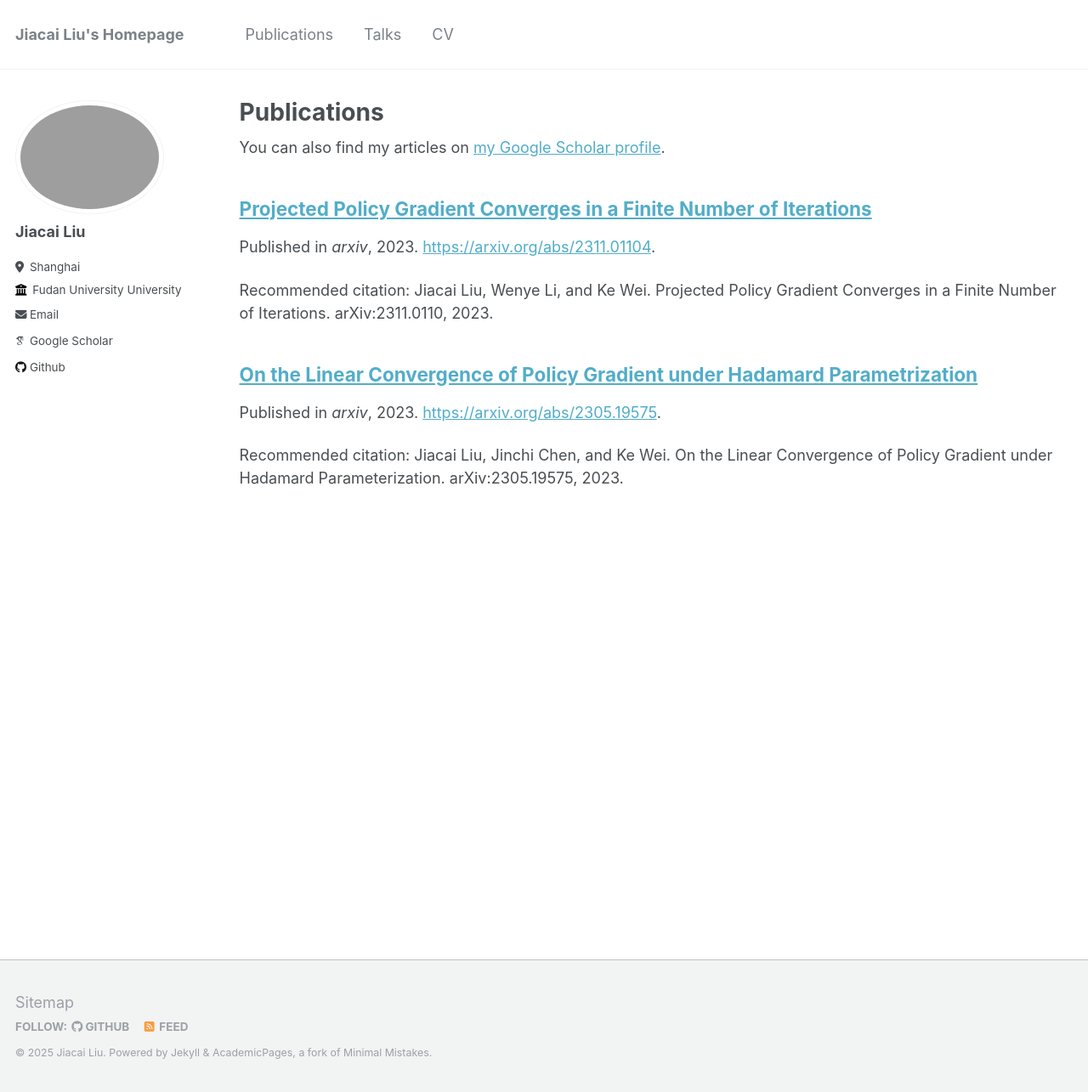
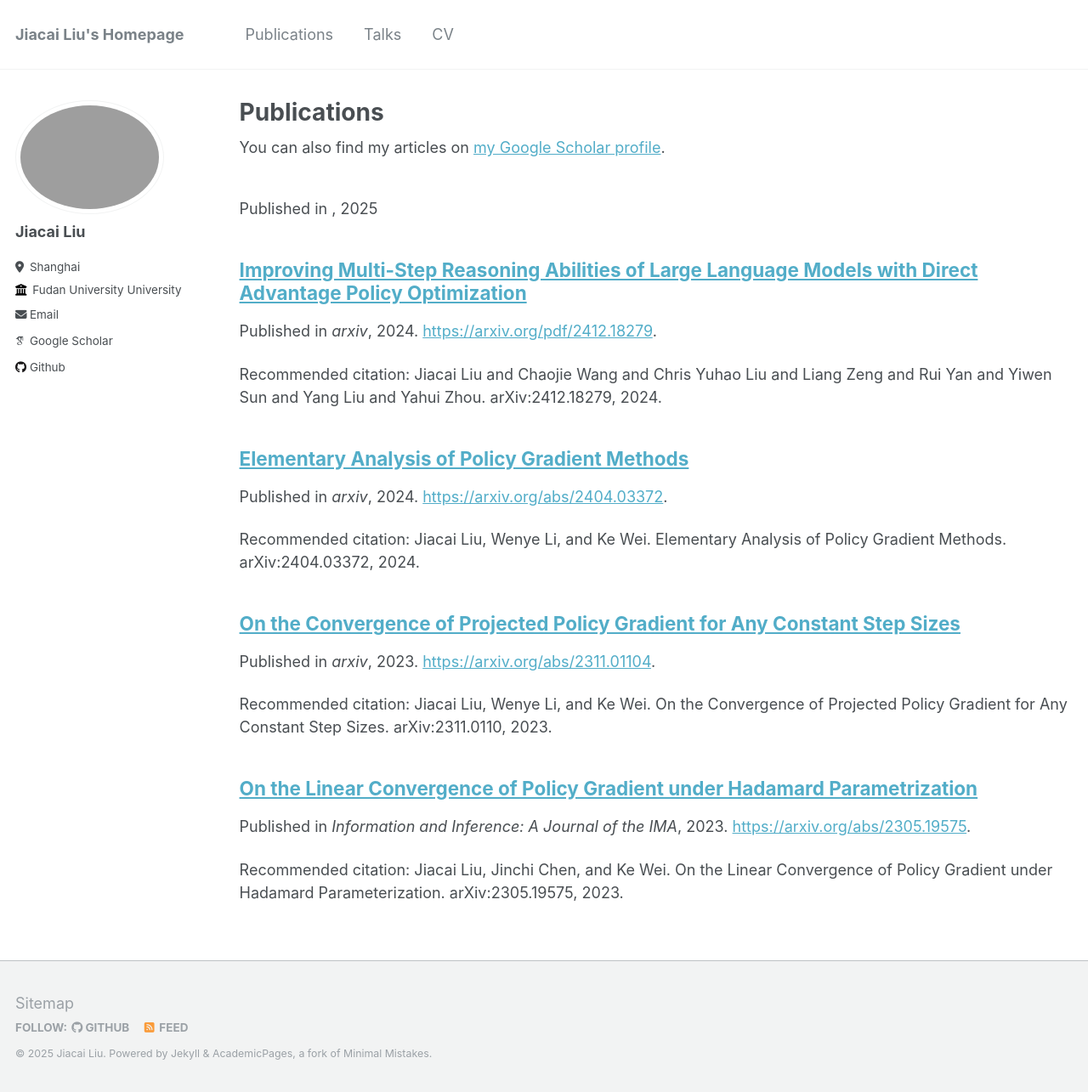
Before and after one commit to skydownacai/JiacaiLiu.github.io, a Jekyll site: the page built from _pages/publications.md, in a window 1280 px wide and 1285 px high. Shown: the whole window at 85% size. Built offline with Jekyll 4.4.1, drawn with Linux system fonts in a browser that asks for light colours; some web fonts are replaced.

Commit message:
修改paper

```diff
--- /dev/null
+++ b/_publications/DAPO.md
@@ -0,0 +1,12 @@
+---
+title: "Improving Multi-Step Reasoning Abilities of Large Language Models with Direct Advantage Policy Optimization"
+collection: publications
+permalink: /publication/DAPO
+excerpt: ''
+date: 2024-12-24
+venue: 'arxiv'
+paperurl: 'https://arxiv.org/pdf/2412.18279'
+citation: 'Jiacai Liu and Chaojie Wang and Chris Yuhao Liu and Liang Zeng and Rui Yan and Yiwen Sun and Yang Liu and Yahui Zhou. arXiv:2412.18279, 2024.'
+---
+
+The role of reinforcement learning (RL) in enhancing the reasoning of large language models (LLMs) is becoming increasingly significant. Despite the success of RL in many scenarios, there are still many challenges in improving the reasoning of LLMs. One challenge is the sparse reward, which makes optimization difficult for RL and necessitates a large amount of data samples. Another challenge stems from the inherent instability of RL, particularly when using Actor-Critic (AC) methods to derive optimal policies, which often leads to unstable training processes.  To address these issues, we introduce Direct Advantage-Based Policy Optimization (DAPO), a novel step-level offline RL algorithm for enhancing the reasoning abilities of LLMs. Unlike standard alignment that relies solely on outcome rewards to optimize policies (such as DPO),  DAPO employs a critic function to predict the reasoning accuracy at each step, thereby generating dense signals to refine the generation strategy. Additionally, the Actor and Critic components in DAPO are trained independently, avoiding the co-training instability observed in standard AC algorithms like PPO.  We train DAPO on mathematical and code problems and then evaluate its performance on multiple benchmarks. Our results show that DAPO can effectively enhance the mathematical and code capabilities on both SFT models and RL models, demonstrating the effectiveness of DAPO.
--- a/_publications/HadamardPG.md
+++ b/_publications/HadamardPG.md
@@ -4,7 +4,7 @@ collection: publications
 permalink: /publication/HadamardPG
 excerpt: ''
 date: 2023-05-31
-venue: 'arxiv'
+venue: 'Information and Inference: A Journal of the IMA'
 paperurl: 'https://arxiv.org/abs/2305.19575'
 citation: ' Jiacai Liu, Jinchi Chen, and Ke Wei. On the Linear Convergence of Policy Gradient under Hadamard Parameterization. arXiv:2305.19575, 2023.'
 ---
--- a/_publications/PPG.md
+++ b/_publications/PPG.md
@@ -1,12 +1,12 @@
 ---
-title: "Projected Policy Gradient Converges in a Finite Number of Iterations"
+title: "On the Convergence of Projected Policy Gradient for Any Constant Step Sizes"
 collection: publications
 permalink: /publication/PPG
 excerpt: ''
 date: 2023-11-02
 venue: 'arxiv'
 paperurl: 'https://arxiv.org/abs/2311.01104'
-citation: ' Jiacai Liu, Wenye Li, and Ke Wei. Projected Policy Gradient Converges in a Finite Number of Iterations. arXiv:2311.0110, 2023.'
+citation: ' Jiacai Liu, Wenye Li, and Ke Wei. On the Convergence of Projected Policy Gradient for Any Constant Step Sizes. arXiv:2311.0110, 2023.'
 ---
 
-The convergence of the projected policy gradient (PPG) method under the simplex parameterization is studied and it is shown that this method indeed achieves the exact convergence in a finite number of iterations for any constant step size. To establish this result, we first establish the sublinear convergence of PPG for an arbitrary fixed step size, which is also new, to the best of knowledge. The finite iteration convergence property is also applicable to a preconditioned version of PPG, namely the projected Q-ascent (PQA) method. Additionally, the linear convergence of PPG and its equivalence to PI are established under the non-adaptive increasing step sizes and the adaptive step sizes, respectively.
+Projected policy gradient (PPG) is a basic policy optimization method in reinforcement learning. Given access to exact policy evaluations, previous studies have established the sublinear convergence of PPG for sufficiently small step sizes based on the smoothness and the gradient domination properties of the value function. However, as the step size goes to infinity, PPG reduces to the classic policy iteration method, which suggests the convergence of PPG even for large step sizes. In this paper, we fill this gap and show that PPG admits a sublinear convergence for any constant step sizes. Due to the existence of the state-wise visitation measure in the expression of policy gradient, the existing optimization-based analysis framework for a preconditioned version of PPG (i.e., projected Q-ascent) is not applicable, to the best of our knowledge. Instead, we proceed the proof by computing the state-wise improvement lower bound of PPG based on its inherent structure. In addition, the finite iteration convergence of PPG for any constant step size is further established, which is also new.
--- /dev/null
+++ b/_publications/elementary_analysis.md
@@ -0,0 +1,12 @@
+---
+title: "Elementary Analysis of Policy Gradient Methods"
+collection: publications
+permalink: /publication/elementary_analysis
+excerpt: ''
+date: 2024-04-04
+venue: 'arxiv'
+paperurl: 'https://arxiv.org/abs/2404.03372'
+citation: ' Jiacai Liu, Wenye Li, and Ke Wei. Elementary Analysis of Policy Gradient Methods. arXiv:2404.03372, 2024.'
+---
+
+Projected policy gradient under the simplex parameterization, policy gradient and natural policy gradient under the softmax parameterization, are fundamental algorithms in reinforcement learning. There have been a flurry of recent activities in studying these algorithms from the theoretical aspect. Despite this, their convergence behavior is still not fully understood, even given the access to exact policy evaluations. In this paper, we focus on the discounted MDP setting and conduct a systematic study of the aforementioned policy optimization methods. Several novel results are presented, including 1) global linear convergence of projected policy gradient for any constant step size, 2) sublinear convergence of softmax policy gradient for any constant step size, 3) global linear convergence of softmax natural policy gradient for any constant step size, 4) global linear convergence of entropy regularized softmax policy gradient for a wider range of constant step sizes than existing result, 5) tight local linear convergence rate of entropy regularized natural policy gradient, and 6) a new and concise local quadratic convergence rate of soft policy iteration without the assumption on the stationary distribution under the optimal policy. New and elementary analysis techniques have been developed to establish these results.
--- /dev/null
+++ b/_publications/phi-update.md
@@ -0,0 +1,13 @@
+---
+title: "$\phi$-Update: A Class of Policy Update Methods with Policy Convergence Guarante"
+collection: publications
+permalink: /publication/phi-update
+excerpt: ''
+date: 2024-09-01
+venue: 'ICLR 2025'
+paperurl: 'https://openreview.net/pdf?id=fh7GYa7cjO'
+citation: 'Wenye Li, Jiacai Liu and Ke Wei. $\phi$-Update: A Class of Policy Update Methods with Policy Convergence Guarante. In The Thirteen International Conference on
+Learning Representations, ICLR 2025, Singapore.'
+---
+
+Inspired by the similar update pattern of softmax natural policy gradient and Hadamard policy gradient, we propose to study a general policy update rule called $\phi$-update, where $\phi$ refers to a scaling function on advantage functions. Under very mild conditions on $\phi$, the global asymptotic state value convergence of $\phi$-update is firstly established. Then we show that the policy produced by $\phi$-update indeed converges, even when there are multiple optimal policies.  This is in stark contrast to existing results where explicit   regularizations  are required to guarantee the convergence of the policy.  Since softmax natural policy gradient is an instance of $\phi$-update, it provides an affirmative answer to the question whether the policy produced by softmax natural policy gradient converges. The exact asymptotic convergence rate of state values is further established based on the policy convergence. Lastly, we establish the global linear convergence of $\phi$-update.
```
